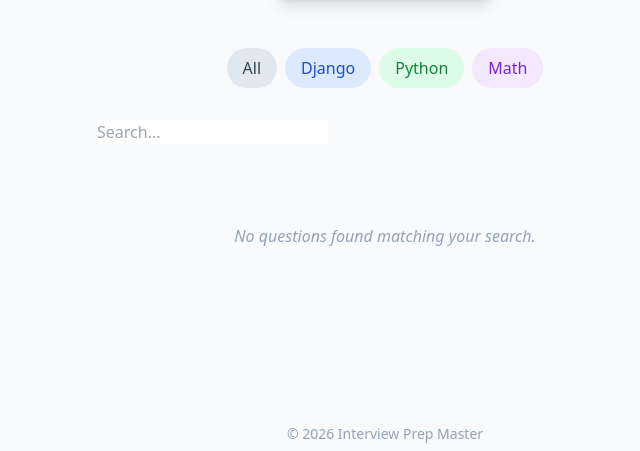
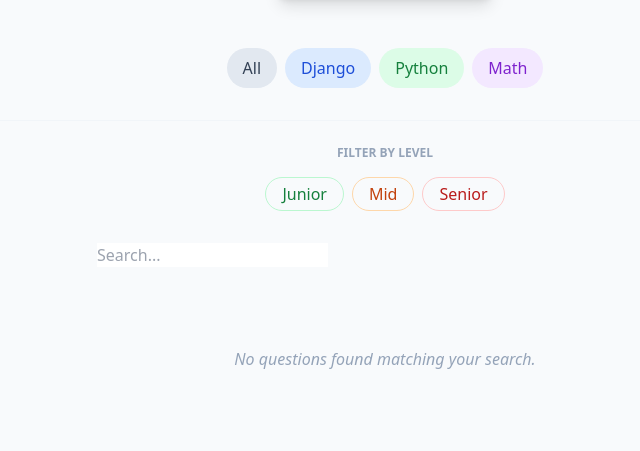
Before and after one commit to Shannnnn/interview-prep-tool, a Django app: page / in a window 1280 px wide. Shown: the part 260-711 px from the top of the page, without its empty margins (255-895 px from the left). Run offline with Django 4.2, Linux system fonts and the light colour scheme; data that the repository does not hold is empty; some libraries are stand-ins or nearby versions.

Commit message:
feat: added seniority level filtering (Junior, Mid, Senior) using HTMX

```diff
--- a/questions/templates/questions/question_list.html
+++ b/questions/templates/questions/question_list.html
@@ -23,6 +23,13 @@
     <button hx-get="{% url 'question_list' %}?category=MA" hx-target="#question-results" class="px-4 py-2 rounded-full bg-purple-100 text-purple-700 hover:bg-purple-200 transition">Math</button>
     </div>
 
+    <div class="flex flex-wrap justify-center gap-2 mb-8 border-t border-slate-100 pt-6">
+    <span class="w-full text-center text-xs font-bold text-slate-400 uppercase mb-2">Filter by Level</span>
+    <button hx-get="{% url 'question_list' %}?difficulty=Junior" hx-target="#question-results" class="px-4 py-1 rounded-full border border-green-200 text-green-700 hover:bg-green-50 transition">Junior</button>
+    <button hx-get="{% url 'question_list' %}?difficulty=Mid" hx-target="#question-results" class="px-4 py-1 rounded-full border border-orange-200 text-orange-700 hover:bg-orange-50 transition">Mid</button>
+    <button hx-get="{% url 'question_list' %}?difficulty=Senior" hx-target="#question-results" class="px-4 py-1 rounded-full border border-red-200 text-red-700 hover:bg-red-50 transition">Senior</button>
+    </div>
+
     <div class="mb-8 max-w-xl mx-auto">
         <div class="relative">
             <input type="text"
--- a/questions/views.py
+++ b/questions/views.py
@@ -7,15 +7,17 @@ from .models import Question
 # 1. The original list view for your homepage
 def question_list(request):
     search_text = request.GET.get('search', '')
-    category_filter = request.GET.get('category', '') # Get category from URL
+    category_filter = request.GET.get('category', '')
+    difficulty_filter = request.GET.get('difficulty', '') # New!
 
     questions = Question.objects.all()
 
     if search_text:
         questions = questions.filter(title__icontains=search_text)
-
     if category_filter:
         questions = questions.filter(category=category_filter)
+    if difficulty_filter:
+        questions = questions.filter(difficulty=difficulty_filter) # Filter by Level
 
     if request.headers.get('HX-Request'):
         return render(request, 'questions/partials/question_items.html', {'questions': questions})
```
